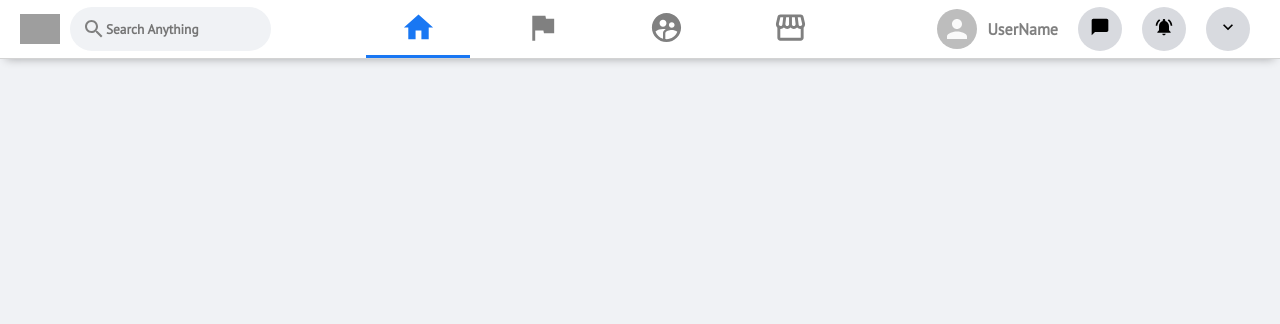
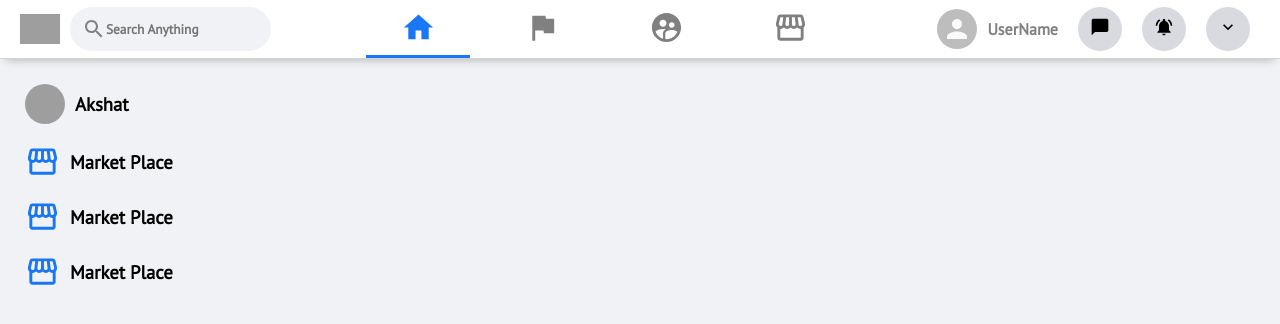
Before and after one commit to Akshat-009/fbc, a React (Create React App) app: page / in a window 1280 px wide. Shown: the top 324 px of the page. Built offline with nearby package versions, Linux system fonts and the light colour scheme; grey boxes are pictures that could not be loaded.

Commit message:
Added Sidebar

```diff
--- a/src/App.css
+++ b/src/App.css
@@ -3,3 +3,10 @@
   width:100vw;
   background-color: #F0F2F5;
 }
+.app__body{
+  display: flex;
+
+}
+.app__side{
+  flex:0.23;
+}
--- a/src/App.js
+++ b/src/App.js
@@ -1,11 +1,18 @@
 import React from 'react'
 import "./App.css"
 import Header from "./Header"
+import { Slide } from '@material-ui/core';
+import SideBar from "./SideBar";
 function App() {
   return (
     <div className="app">
       <div className="app__head">
         <Header/>
+      </div>
+      <div className="app__body">
+      <div className="app__side">
+        <SideBar/>
+      </div>
 
       </div>
 
--- /dev/null
+++ b/src/SideBar.css
@@ -0,0 +1,7 @@
+.sidebar{
+    padding:15px 12px;
+    display: flex;
+    flex-direction: column;
+
+    justify-content: center;
+}
--- /dev/null
+++ b/src/SideBar.js
@@ -0,0 +1,17 @@
+import React from 'react'
+import './SideBar.css';
+import SideBarRow from "./SideBarRow"
+
+import StorefrontIcon from '@material-ui/icons/Storefront';
+function SideBar() {
+    return (
+        <div className="sidebar">
+            <SideBarRow name="Akshat" avatar="dsa" Icon=""/>
+            <SideBarRow name="Market Place" Icon={StorefrontIcon}/>
+            <SideBarRow name="Market Place" Icon={StorefrontIcon}/>
+            <SideBarRow name="Market Place" Icon={StorefrontIcon}/>
+        </div>
+    )
+}
+
+export default SideBar
--- /dev/null
+++ b/src/SideBarRow.css
@@ -0,0 +1,25 @@
+.sidebarrow{
+    display: flex;
+    padding:8px;
+    align-items: center;
+    color:#1977F3;
+    cursor: pointer;
+
+    height: fit-content;
+
+}
+.sidebarrow :hover{
+    background-color:lightgray;
+    border-radius: 2px;
+}
+
+.options{
+    display: flex;
+    align-items: center;
+    width:100%;
+    padding:2px 5px;
+}
+.options>h3{
+    margin-left:10px;
+    color:black;
+}
--- /dev/null
+++ b/src/SideBarRow.js
@@ -0,0 +1,19 @@
+import React from 'react'
+import "./SideBarRow.css";
+import {Avatar} from "@material-ui/core"
+function SideBarRow({name,avatar,Icon}) {
+
+    return(
+        <>
+        <div className="sidebarrow">
+            <div className="options">
+           {avatar && <Avatar src={avatar}/>}
+           {Icon && <Icon fontSize="large"/>}
+            <h3>{name}</h3>
+            </div>
+        </div>
+        </>
+    )
+}
+
+export default SideBarRow
```
